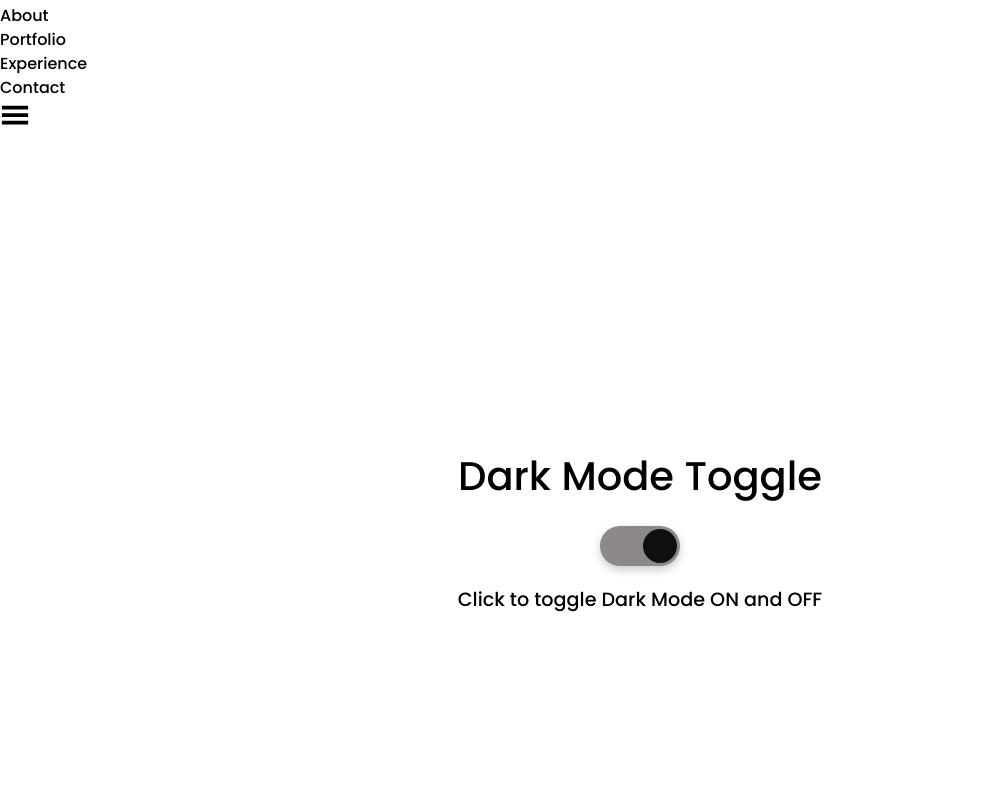
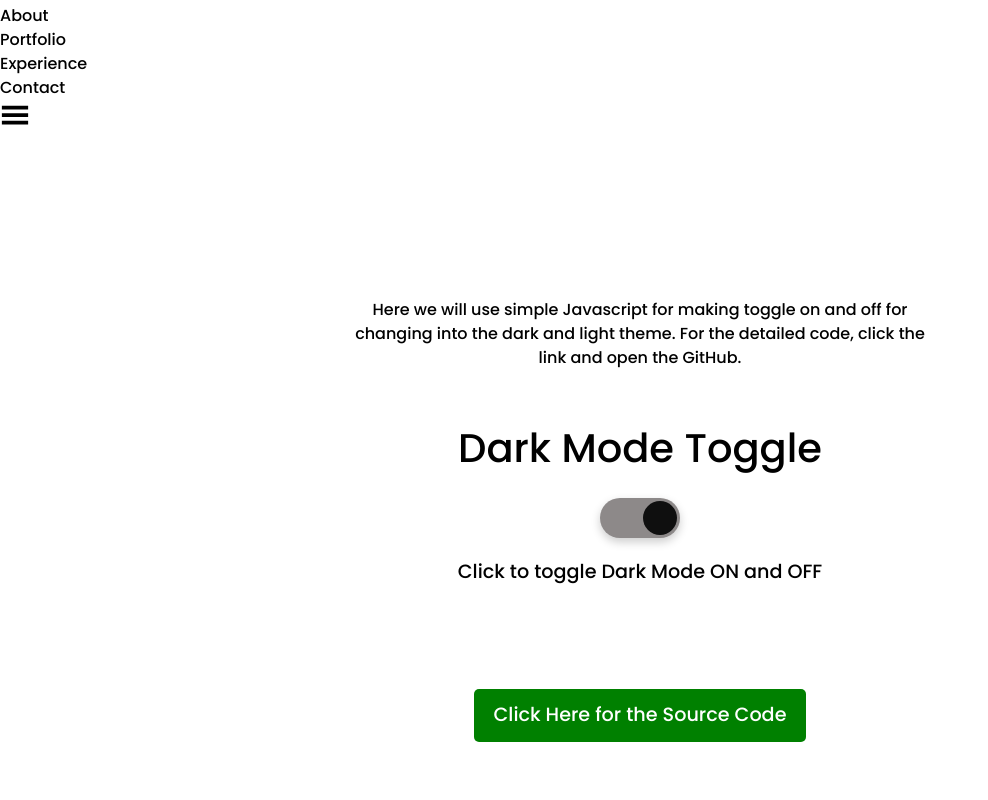
Before and after one commit to ashokneupane100/my-Portfolio--Skills--Achevements, a React (Vite) app: page /jssix in a window 1280 px wide. Shown: the part 260-1060 px from the top of the page, without its empty margins (0-988 px from the left). Built offline with nearby package versions, Linux system fonts and the light colour scheme.

Commit message:
From Minrisers corrected the dark mode toggle component

```diff
--- a/src/pages/javascript/DarkMode6.jsx
+++ b/src/pages/javascript/DarkMode6.jsx
@@ -28,8 +28,13 @@ const DarkMode6 = () => {
   };
 
   return (
-    <div className='mt-[-7em]'>
-         <div className={styles.container}>
+    <div className={`${styles.container} ${styles.responsive}`}>
+      <div className={`${styles.content} mt-60 md:mt-10`}>
+        <h1 className={styles.description}>
+          Here we will use simple Javascript for making toggle on and off for changing into the dark and light theme. For the detailed code, click the link and open the GitHub.
+        </h1>
+      </div>
+      <br /> <br />
       <h1 className={styles.title}>Dark Mode Toggle</h1>
       <div className={styles.toggleContainer}>
         <input
@@ -44,7 +49,15 @@ const DarkMode6 = () => {
         </label>
       </div>
       <h3 className={styles.toggleText}>Click to toggle Dark Mode ON and OFF</h3>
-    </div>
+      <br />
+      <div className={styles.sourceCodeContainer}>
+        <br /> <br />
+        <a href="https://github.com/ashokneupane100/500-Plus-JavaScript-Projects/tree/main/darkModeToggle" target="_blank" rel="noopener noreferrer">
+          <button className={`${styles.btn} bg-green-800 text-xl p-3 rounded-lg`}>
+            Click Here for the Source Code
+          </button>
+        </a>
+      </div>
     </div>
   );
 };
--- a/src/pages/javascript/DarkMode6.module.css
+++ b/src/pages/javascript/DarkMode6.module.css
@@ -19,6 +19,14 @@ body {
   height: 100vh;
   padding: 20px;
   text-align: center;
+}
+
+.responsive {
+  padding: 10px;
+}
+
+.content {
+  max-width: 600px;
 }
 
 /* Title styling */
@@ -81,6 +89,23 @@ body {
   color: inherit; /* Inherit color from body */
 }
 
+.sourceCodeContainer {
+  margin-top: 20px;
+}
+
+.btn {
+  display: block;
+  margin-top: 10px;
+  margin-bottom: 20px; /* Ensure the button has space below */
+  padding: 12px 20px; /* Add padding for better touch targets */
+  font-size: 1.2rem; /* Increase font size for readability */
+  background-color: green; /* Button background color */
+  color: white; /* Button text color */
+  border: none; /* No border */
+  border-radius: 5px; /* Rounded corners */
+  cursor: pointer; /* Pointer cursor on hover */
+}
+
 /* Responsive adjustments */
 @media (max-width: 600px) {
   .title {
@@ -89,4 +114,11 @@ body {
   .toggleText {
     font-size: 1rem; /* Smaller text on mobile */
   }
+  .btn {
+    display: block; /* Ensure the button is displayed */
+    margin-top: 10px; /* Space above the button */
+    margin-bottom: 2px; /* Use a positive margin for spacing below */
+    padding: 12px 20px; /* Add padding for better touch targets */
+    font-size: 1.2rem; /* Increase font size for readability */
+  }
 }
```
Also changed, not shown: src/assets/toggleON_OFF.png (added).
